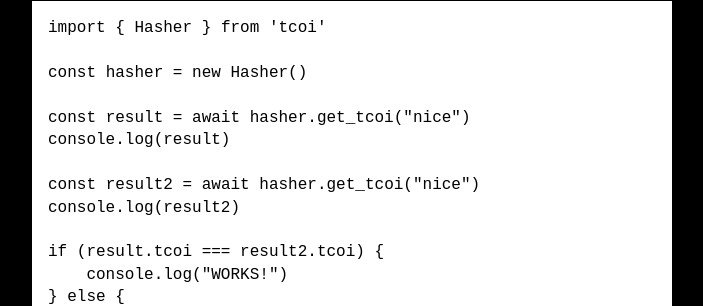
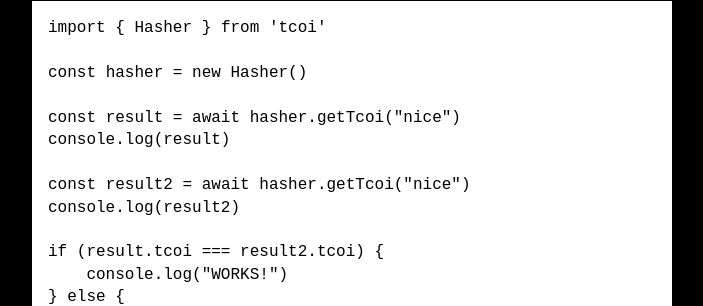
Before and after one commit to QurashiAkh/qurashiakh.github.io, a Jekyll site: the page built from _posts/2023-2-11-the-code-of-ishaq.md, in a window 1280 px wide and 900 px high, scrolled down 4109 px. Shown: the part 158-464 px from the top of the window, without its empty margins (288-991 px from the left). Built offline with Jekyll 4.4.1, drawn with Linux system fonts in a browser that asks for light colours.

Commit message:
Edited last post again

```diff
--- a/_posts/2023-2-11-the-code-of-ishaq.md
+++ b/_posts/2023-2-11-the-code-of-ishaq.md
@@ -134,10 +134,10 @@ import { Hasher } from 'tcoi'
 
 const hasher = new Hasher()
 
-const result = await hasher.get_tcoi("nice")
+const result = await hasher.getTcoi("nice")
 console.log(result)
 
-const result2 = await hasher.get_tcoi("nice")
+const result2 = await hasher.getTcoi("nice")
 console.log(result2)
 
 if (result.tcoi === result2.tcoi) {
```
